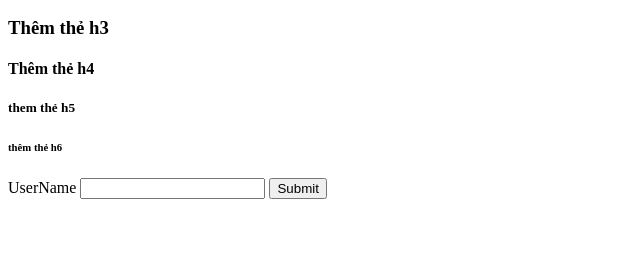
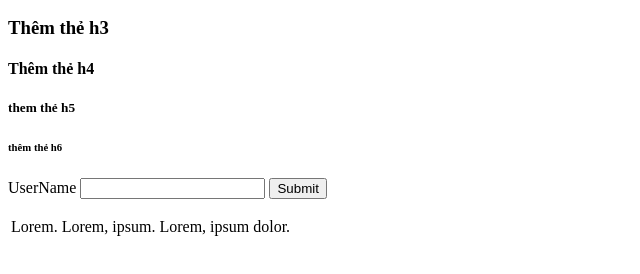
Before and after one commit to thinhpt168/test, a plain HTML site: page index.html in a window 1280 px wide. Shown: the part 152-426 px from the top of the page, without its empty margins (0-640 px from the left). Drawn offline with Linux system fonts and the light colour scheme.

Commit message:
add table

```diff
--- a/index.html
+++ b/index.html
@@ -18,11 +18,25 @@
 
     <h5>them thẻ h5</h5>
     <h6>thêm thẻ h6</h6>
+
     <form action="" method="post">
         <label for="userName">UserName</label>
         <input type="text" name="userName" id="userName">
         <input type="button" value="Submit">
     </form>
+    <table>
+        <tr>
+            <td>
+                <p>Lorem.</p>
+            </td>
+            <td>
+                <p>Lorem, ipsum.</p>
+            </td>
+            <td>
+                <p>Lorem, ipsum dolor.</p>
+            </td>
+        </tr>
+    </table>
     <script src="./main.js"></script>
 </body>
 </html>
```
